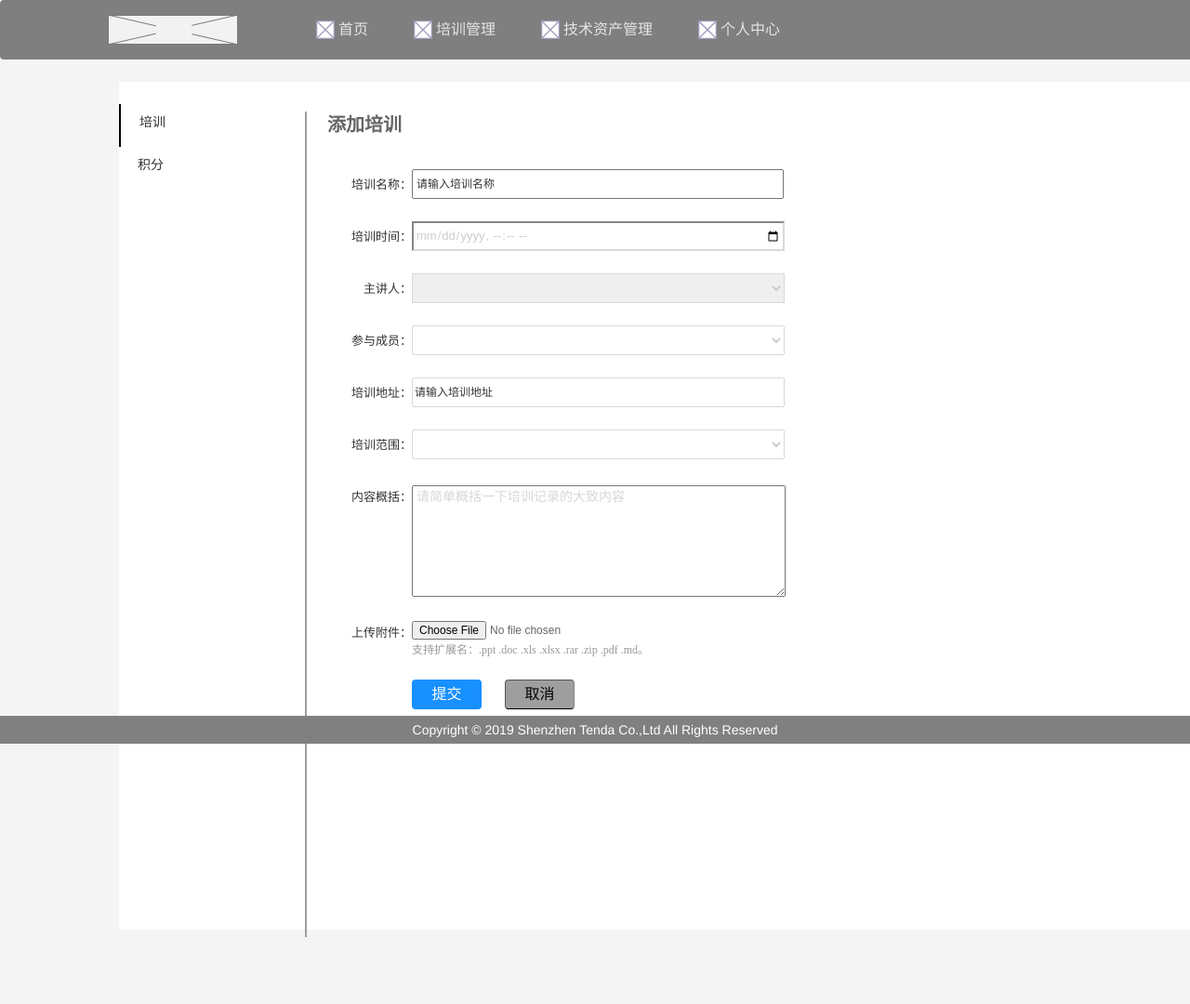
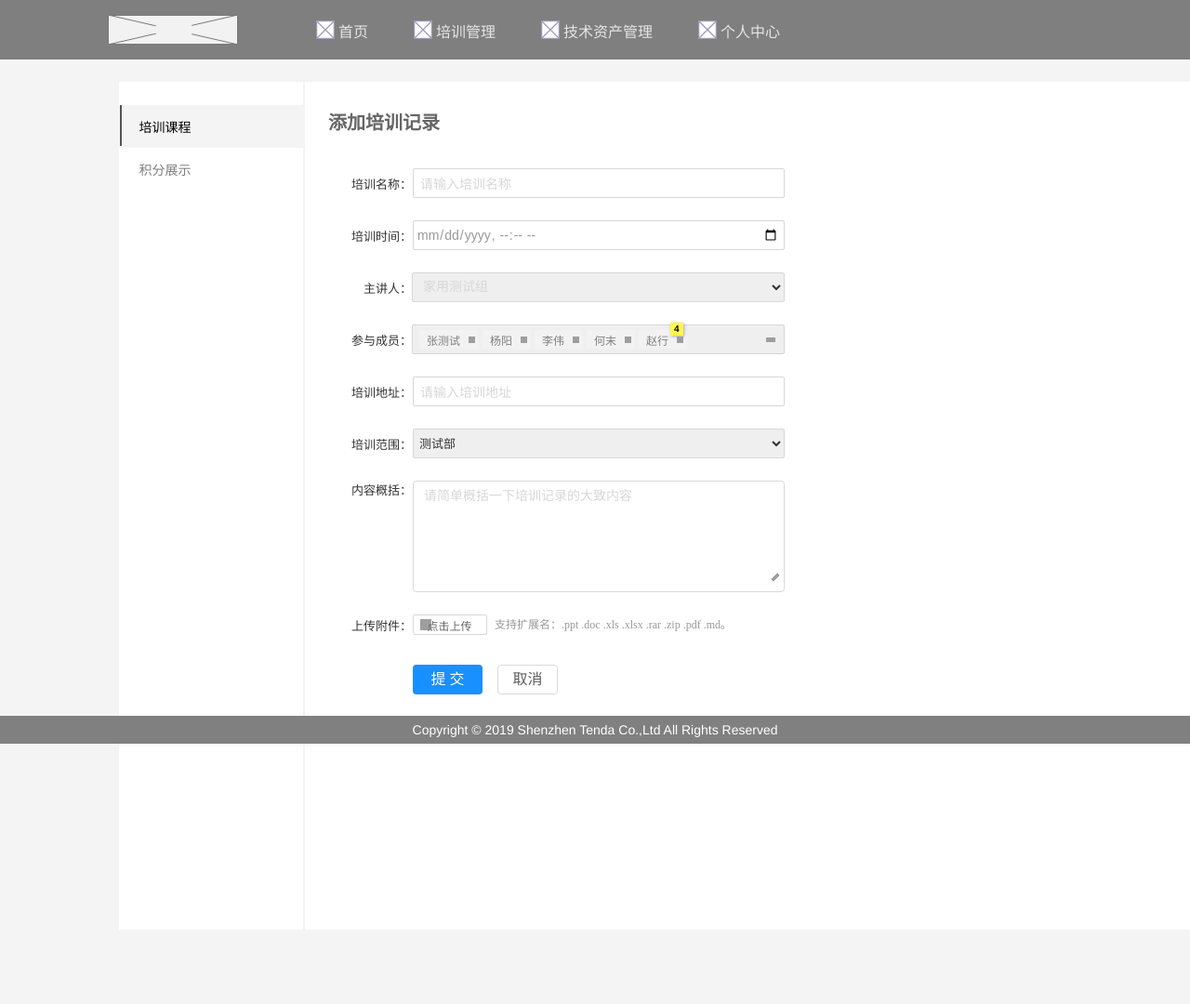
Before and after one commit to alanfanh/tdplatform, a Django app: page /training/add-course/ in a window 1280 px wide; the page is wider, and only the part inside the window is pictured. Shown: that part at 93% size. Run offline with Django 3.2, Linux system fonts and the light colour scheme; data comes from the database, SQL or seed files in the repository; lists and menus that the app fills with data are empty; some libraries are stand-ins or nearby versions; grey boxes are pictures that could not be loaded.

Commit message:
修改添加课程前端界面

```diff
--- a/templates/training/add_course.html
+++ b/templates/training/add_course.html
@@ -5,7 +5,7 @@
 {% block title %}添加培训课程{% endblock  %}
 
 {% block content %}
-<link rel="stylesheet" href="{% static 'css/training/training.css' %}">
+{% comment %} <link rel="stylesheet" href="{% static 'css/training/training.css' %}">
 <link rel="stylesheet" href="{% static 'css/bootstrap.css' %}">
 
 <div class="all-container">
@@ -86,5 +86,108 @@
             </div>
         </div>
     </div>
+</div> {% endcomment %}
+
+
+<link rel="stylesheet" href="{% static 'css/account/admin_group.css' %} ">
+<link rel="stylesheet" href="{% static 'css/account/manager.css' %} ">
+<link rel="stylesheet" href="{% static 'css/training/train.css' %}">
+
+<div class="base">
+    <div class="baseplate">
+        <div class="menuinfo">
+            <div class="gmenu_cp1">
+                <span class="left_bd"></span>
+                <a href="{% url 'training:course_list' %}"><span class="chpract">培训课程</span></a>
+            </div>
+            <div class="gmenu_cp2">
+                <a href="{% url 'training:point_list' %}"><span class="m_mdata">积分展示</span></a>
+            </div>
+        </div>
+        <div class="info_base">
+            <div class="Cp_title">
+                <span class="Cust_Com">添加培训记录</span>
+            </div>
+            <div class="gnbd">
+                <span class="taname">培训名称：</span>
+                <input type="text" class="ittaname" placeholder="请输入培训名称">
+            </div>
+            <div class="tabd2">
+                <span class="taname">培训时间：</span>
+                <input type="datetime-local" style="color: rgb(153, 153, 153);" class="tatm">
+            </div>
+            <div class="tabd3">
+                <span class="taauth">主讲人：</span>
+                <select class="taauthpick">
+                    {% for group in groups %}
+                    <option value="{{group.id}}">{{group}}</option>
+                    {% endfor %}
+                </select>
+            </div>
+            <div class="tabd4">
+                <span class="taname">参与成员：</span>
+                <select class="tampick">
+                    <option value="0"></option>
+                </select>
+                <img src="images/4+/msel.svg" class="tamsel">
+                <div class="mselbd">
+                    <span class="mselname">张测试</span>
+                    <img src="images/4+/mseldel.png" class="mseldel">
+                </div>
+                <div class="mselbd2">
+                    <span class="mselname">杨阳</span>
+                    <img src="images/4+/mseldel.png" class="mseldel2">
+                </div>
+                <div class="mselbd3">
+                    <span class="mselname">李伟</span>
+                    <img src="images/4+/mseldel.png" class="mseldel2">
+                </div>
+                <div class="mselbd4">
+                    <span class="mselname">何末</span>
+                    <img src="images/4+/mseldel.png" class="mseldel2">
+                </div>
+                <div class="mselbd5">
+                    <span class="mselname">赵行</span>
+                    <img src="images/4+/mseldel.png" class="mseldel2">
+                </div>
+                <div class="mhelp">4</div>
+            </div>
+            <div class="tabd5">
+                <span class="taname">培训地址：</span>
+                <input type="text" class="ittaname" placeholder="请输入培训地址">
+            </div>
+            <div class="tabd6">
+                <span class="taname">培训范围：</span>
+                <select class="tarang">
+                    <option value="0">测试部</option>
+                    <option value="1">自动化开发组</option>
+                    <option value="2">接入测试组</option>
+                    <option value="3">家用测试组</option>
+                    <option value="4">商用测试组</option>
+                    <option value="5">便携测试组</option>
+                    <option value="6">资料开发组</option>
+                    <option value="7">OEM测试组</option>
+                </select>
+            </div>
+            <div class="tabd7">
+                <span class="tacontsum">内容概括：</span>
+                <textarea class="tasumtext" cols="30" rows="10" placeholder="请简单概括一下培训记录的大致内容"></textarea>
+                <img src="images/4/texttag.png" class="tatexttag">
+            </div>
+            <div class="tabd8">
+                <span class="taname">上传附件：</span>
+                <button class="taupextra">
+                    <img src="images/4/uparrow.png" class="tauparr">
+                    <span class="ldtext">点击上传</span>
+                </button>
+                <span class="tafileformt">支持扩展名：.ppt .doc .xls .xlsx .rar .zip .pdf .md。</span>
+                <button id="tahandin">
+                    <span>提 交</span>
+                </button>
+                <button id="tarevoke">取消</button>
+            </div>
+        </div>
+    </div>
 </div>
+
 {% endblock  %}
```
